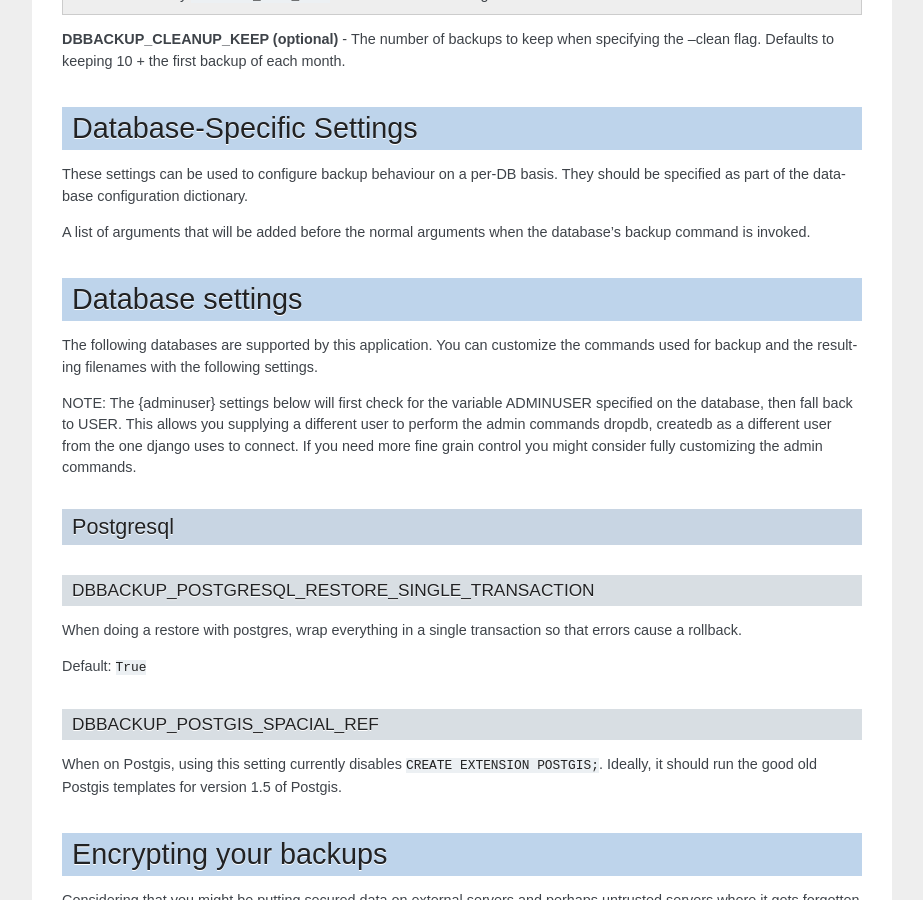
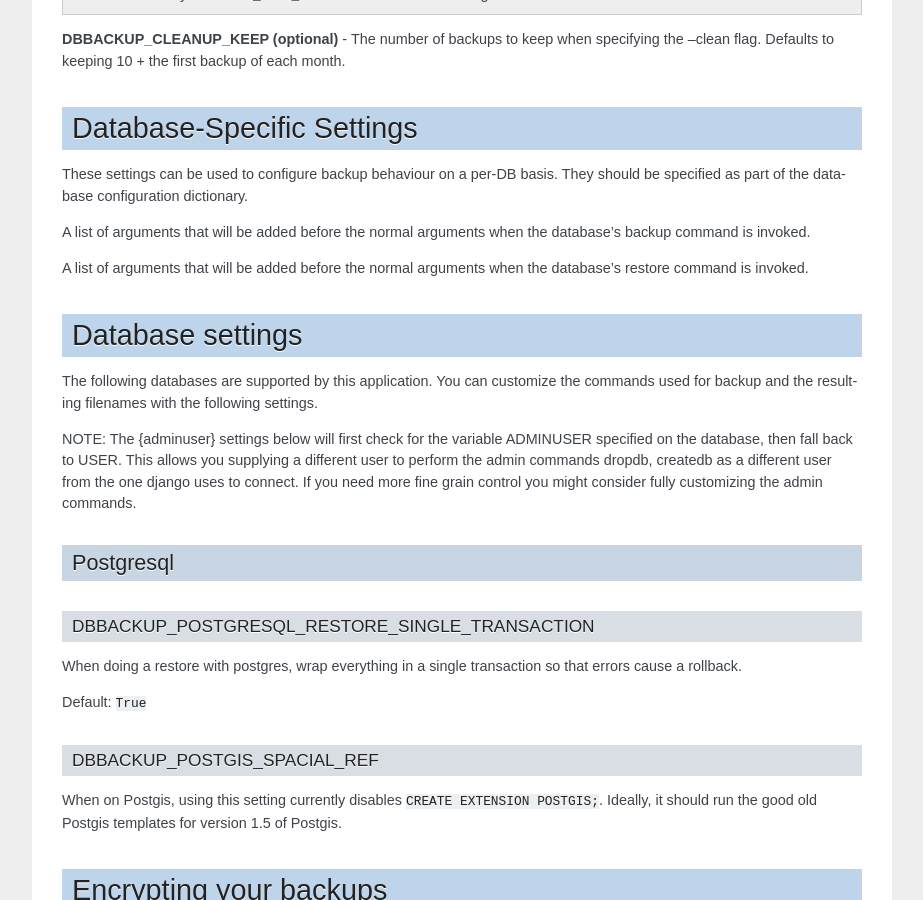
Before and after one commit to jazzband/django-dbbackup, a Sphinx documentation site: the page built from docs/configuration.rst, in a window 1280 px wide and 900 px high, scrolled down 2251 px. Shown: the whole window, without its empty margins (198-1121 px from the left). Built offline with Sphinx 7.4.7, drawn with Linux system fonts in a browser that asks for light colours; the version number could not be read and is left out.

Commit message:
Add ability to tack on extra arguments to the restore command.

```diff
--- a/docs/configuration.rst
+++ b/docs/configuration.rst
@@ -136,11 +136,17 @@
 These settings can be used to configure backup behaviour on a per-DB basis.
 They should be specified as part of the database configuration dictionary.
 
-DBBACKUP_COMMAND_EXTRA_ARGS
+DBBACKUP_BACKUP_COMMAND_EXTRA_ARGS
 ~~~~~~~~~~~~~~~~~~~~~~~~~~~
 
 A list of arguments that will be added before the normal arguments when the
 database's backup command is invoked.
+
+DBBACKUP_RESTORE_COMMAND_EXTRA_ARGS
+~~~~~~~~~~~~~~~~~~~~~~~~~~~
+
+A list of arguments that will be added before the normal arguments when the
+database's restore command is invoked.
 
 
 Database settings
```
Also changed, not shown: 1 other file.
